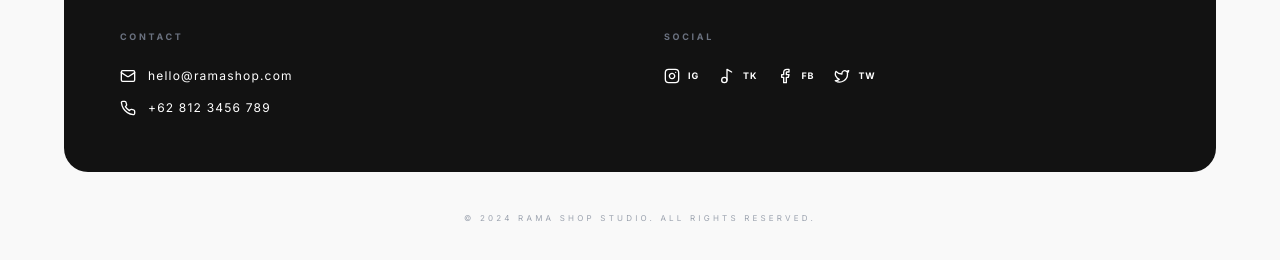
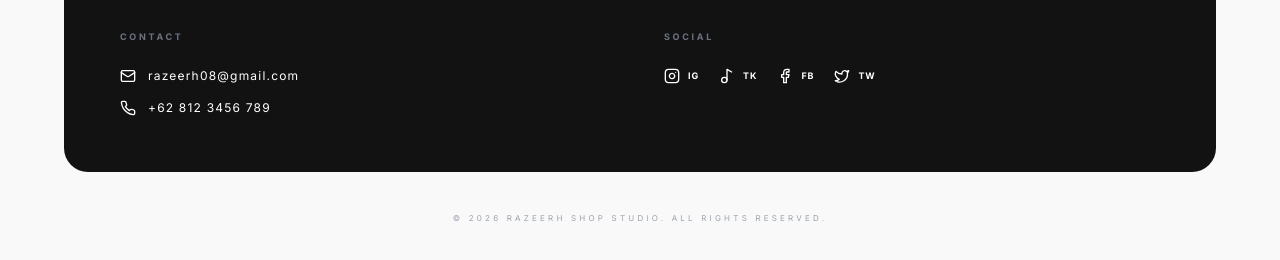
Before and after one commit to XZEERH/jualan-baju, a React (Vite) app: page / in a window 1280 px wide. Shown: the part 3260-3520 px from the top of the page. Built offline with nearby package versions, Linux system fonts and the light colour scheme.

Commit message:
Update Footer.tsx

```diff
--- a/src/components/Footer.tsx
+++ b/src/components/Footer.tsx
@@ -7,8 +7,8 @@ const Footer = () => {
         <div>
           <h4 className="text-[9px] font-bold uppercase tracking-[0.3em] text-gray-500 mb-6">Contact</h4>
           <div className="space-y-4">
-            <a href="mailto:hello@ramashop.com" className="flex items-center space-x-3 hover:text-gray-400 transition">
-              <Mail className="w-4 h-4" /> <span className="text-xs tracking-widest">hello@ramashop.com</span>
+            <a href="mailto:razeerh08@gmail.com" className="flex items-center space-x-3 hover:text-gray-400 transition">
+              <Mail className="w-4 h-4" /> <span className="text-xs tracking-widest">razeerh08@gmail.com</span>
             </a>
             <div className="flex items-center space-x-3">
               <Phone className="w-4 h-4" /> <span className="text-xs tracking-widest">+62 812 3456 789</span>
@@ -18,10 +18,10 @@ const Footer = () => {
         <div>
           <h4 className="text-[9px] font-bold uppercase tracking-[0.3em] text-gray-500 mb-6">Social</h4>
           <div className="flex flex-wrap gap-5">
-            <a href="https://instagram.com" className="flex items-center space-x-2 hover:opacity-50 transition">
+            <a href="https://instagram.com/razeerh.edukasi" className="flex items-center space-x-2 hover:opacity-50 transition">
               <Instagram className="w-4 h-4" /> <span className="text-[9px] uppercase font-bold tracking-widest">IG</span>
             </a>
-            <a href="https://tiktok.com" className="flex items-center space-x-2 hover:opacity-50 transition">
+            <a href="https://tiktok.com/razeerh.edukasi" className="flex items-center space-x-2 hover:opacity-50 transition">
               <Music2 className="w-4 h-4" /> <span className="text-[9px] uppercase font-bold tracking-widest">TK</span>
             </a>
             <a href="https://facebook.com" className="flex items-center space-x-2 hover:opacity-50 transition">
@@ -33,7 +33,7 @@ const Footer = () => {
           </div>
         </div>
       </div>
-      <p className="mt-10 text-center text-[8px] text-gray-400 uppercase tracking-[0.4em]">© 2024 Rama Shop Studio. All Rights Reserved.</p>
+      <p className="mt-10 text-center text-[8px] text-gray-400 uppercase tracking-[0.4em]">© 2026 Razeerh Shop Studio. All Rights Reserved.</p>
     </footer>
   );
 };
```
